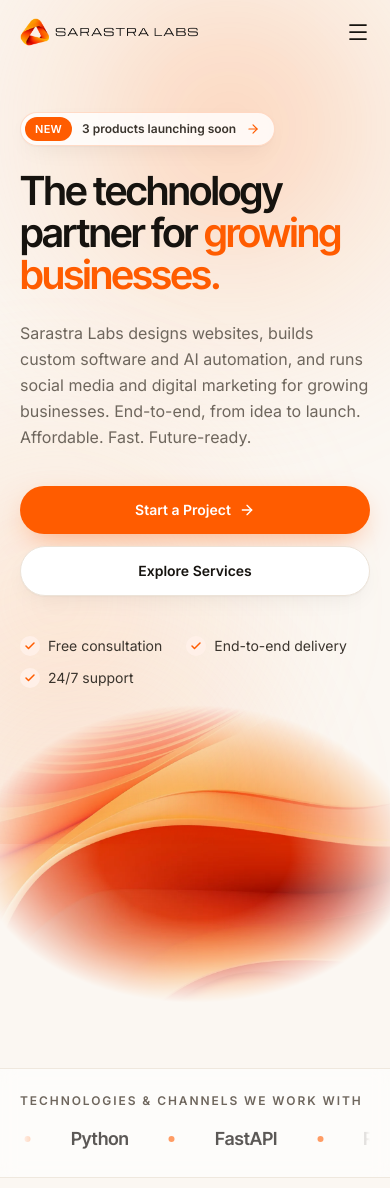
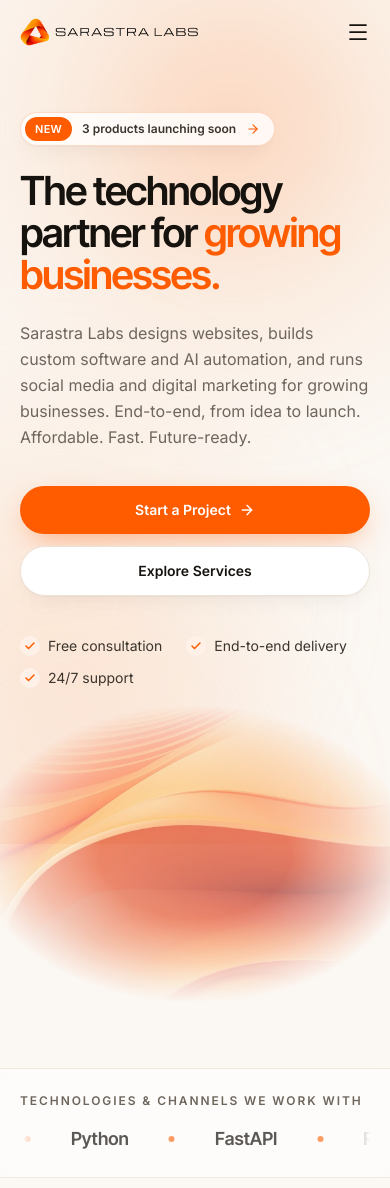
Before and after one commit to sarastralabs/sarastralabs_website, a Next.js app: page / in a window 390 px wide. Shown: the top 1188 px of the page. Built offline with nearby package versions, Linux system fonts and the light colour scheme.

Commit message:
Hero: soften the background image (55% desktop, 60% phones)
Co-Authored-By: Claude Opus 5.5 <noreply@anthropic.com>

```diff
--- a/components/HeroArt.tsx
+++ b/components/HeroArt.tsx
@@ -13,7 +13,7 @@ const mobileMask =
 /** Large blended image bleeding off the right edge (desktop). */
 export default function HeroArt() {
   return (
-    <div aria-hidden="true" className="pointer-events-none absolute inset-y-0 right-0 hidden w-[46vw] max-w-[980px] opacity-90 lg:block xl:w-[60vw]">
+    <div aria-hidden="true" className="pointer-events-none absolute inset-y-0 right-0 hidden w-[46vw] max-w-[980px] opacity-55 lg:block xl:w-[60vw]">
       {/* eslint-disable-next-line @next/next/no-img-element */}
       <img
         src="/brand/hero-3d.webp"
@@ -33,7 +33,7 @@ export default function HeroArt() {
 /** Same image, blended into the flow under the hero text (phones/tablets). */
 export function HeroArtMobile() {
   return (
-    <div aria-hidden="true" className="pointer-events-none -mx-5 mt-4 h-[300px] sm:-mx-8 sm:h-[400px] lg:hidden">
+    <div aria-hidden="true" className="pointer-events-none -mx-5 mt-4 h-[300px] opacity-60 sm:-mx-8 sm:h-[400px] lg:hidden">
       {/* eslint-disable-next-line @next/next/no-img-element */}
       <img
         src="/brand/hero-3d.webp"
```
